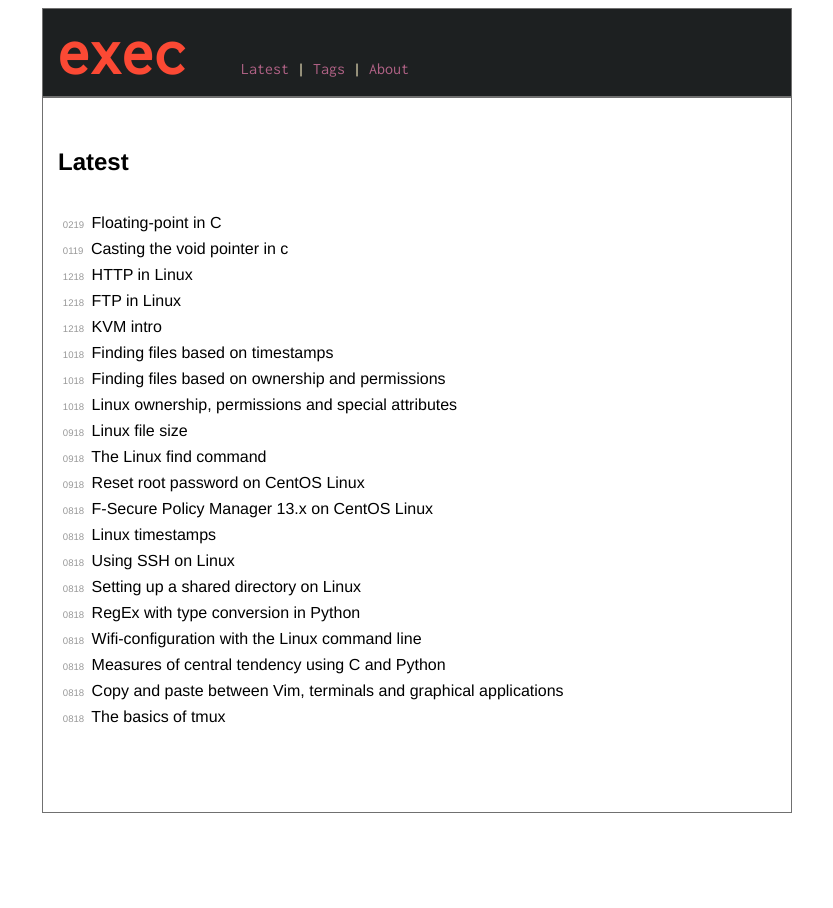
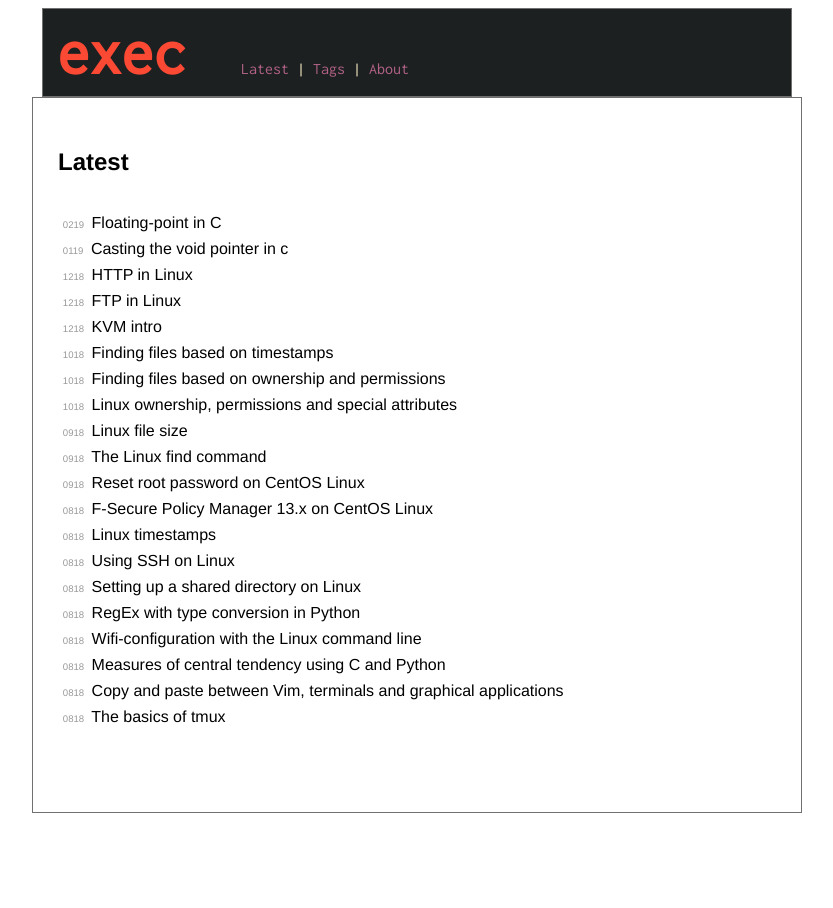
Before and after one commit to execas/execas.github.io, a Jekyll site: the page built from index.html, in a window 1280 px wide. Shown: the whole page, without its empty margins (223-1056 px from the left). Built offline with Jekyll 4.4.1, drawn with Linux system fonts in a browser that asks for light colours.

Commit message:
Update execas.css

```diff
--- a/css/execas.css
+++ b/css/execas.css
@@ -16,7 +16,7 @@ body {
 }
 
 #wrapper {
-     padding: 30px 15px 70px 15px;
+     padding: 30px 25px 70px 25px;
      max-width: 718px;
      background-color: #ffffff;
      margin: 0 auto;
```
